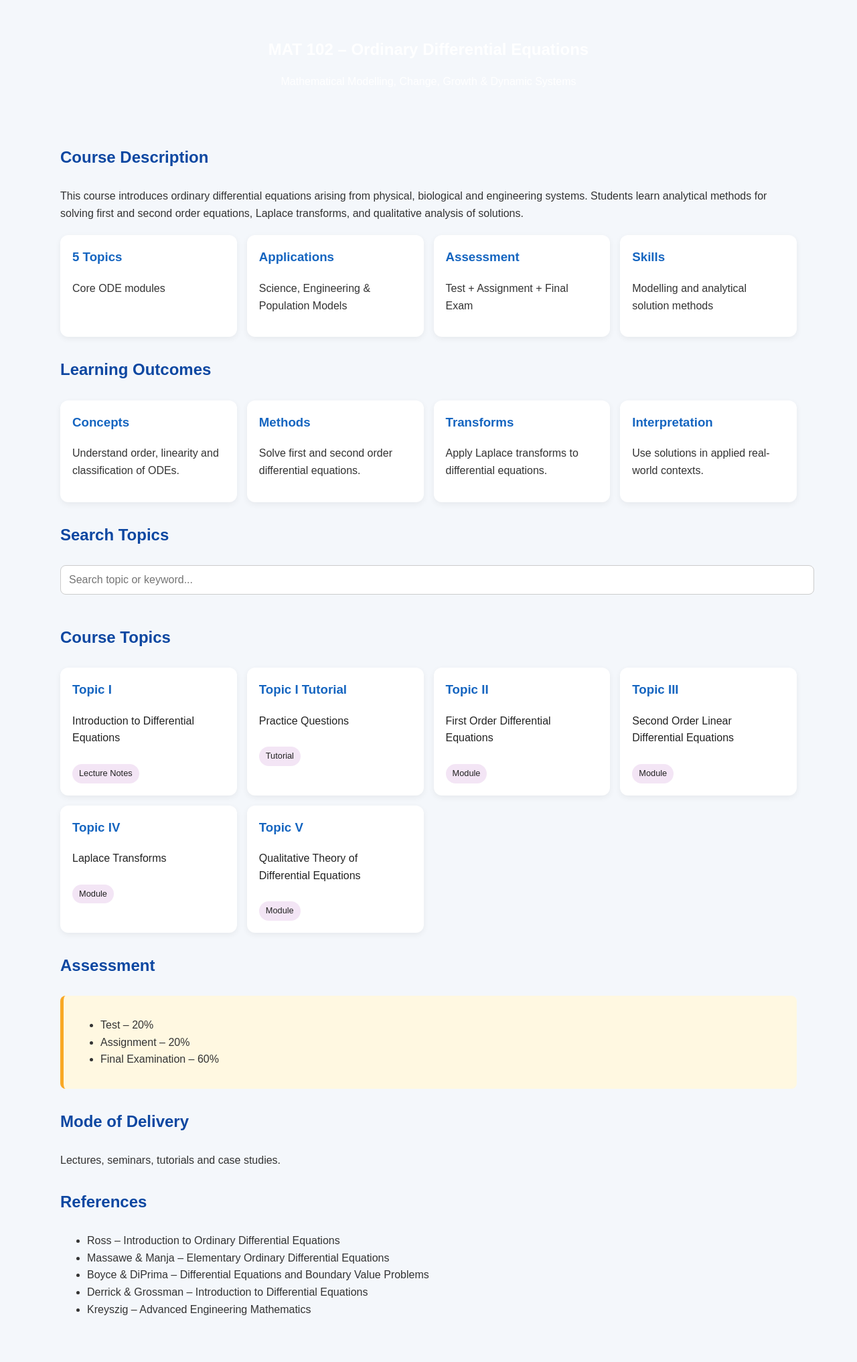
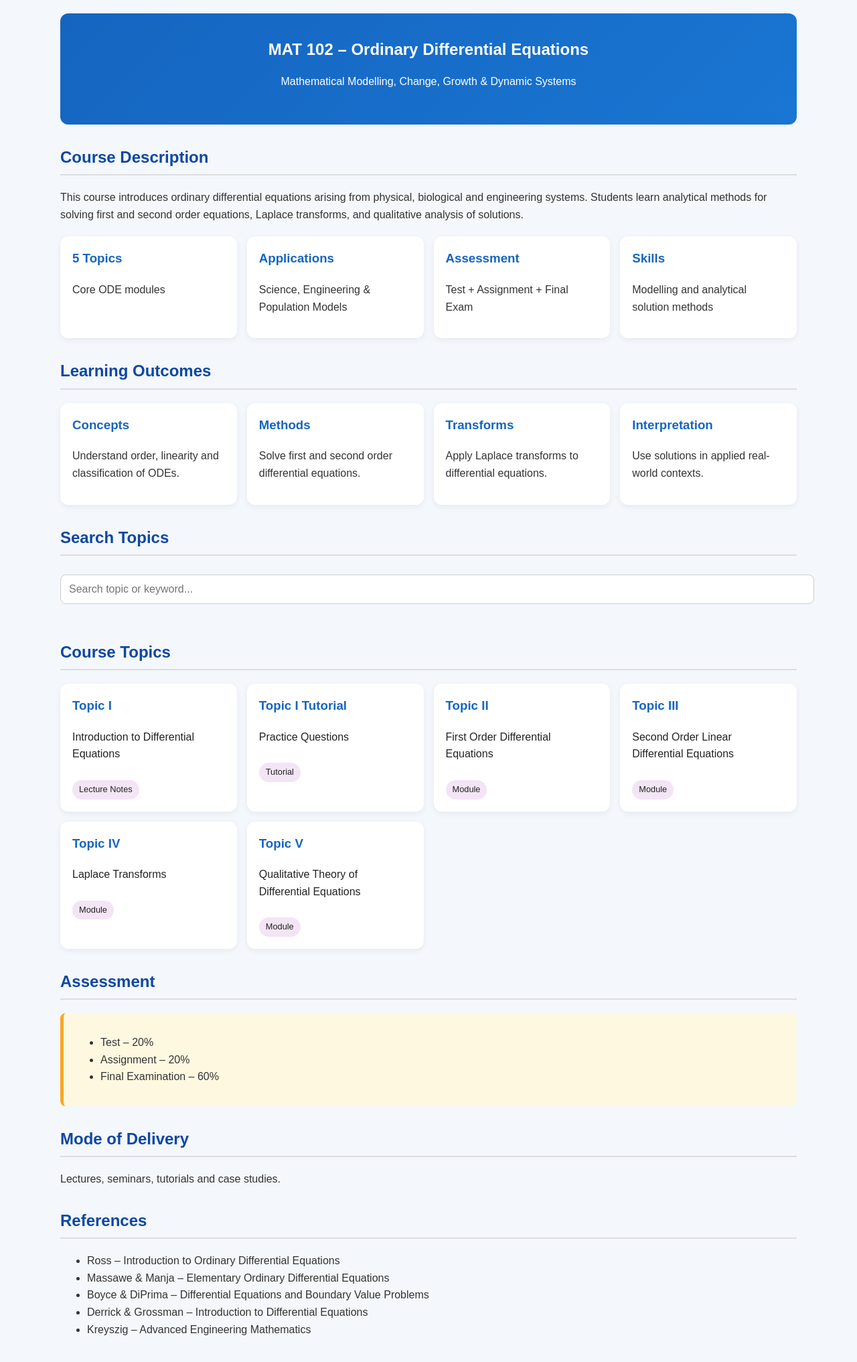
Before and after one commit to FomeA/FomeA.github.io, a Jekyll site: the page _teaching/mat102/index.html, which Jekyll copies as it is, in a window 1280 px wide. Shown: the whole page at 67% size. Built offline with Jekyll 4.4.1, drawn with Linux system fonts in a browser that asks for light colours; before the commit the page ends 2004 px from its top, so only the background shows below that.

Commit message:
Update index.html

```diff
--- a/_teaching/mat102/index.html
+++ b/_teaching/mat102/index.html
@@ -17,7 +17,6 @@
 }
 
 .hero{
-<!--background:linear-gradient(135deg,#6a1b9a,#8e24aa);-->
 background:linear-gradient(135deg,#1565c0,#1976d2);
 color:white;
 padding:35px 20px;
@@ -42,23 +41,33 @@
 padding:18px;
 border-radius:12px;
 box-shadow:0 3px 10px rgba(0,0,0,.06);
-transition:.2s;
+transition:0.25s ease;
 }
 
 .card:hover{
 transform:translateY(-4px);
+box-shadow:0 8px 18px rgba(0,0,0,.12);
 }
 
 .card h3{
 margin-top:0;
-color:#1565c0; <!-- #6a1b9a;-->
+color:#1565c0;
 }
 
 h2{
 margin-top:30px;
-color: #0d47a1; <!--#4a148c;-->
+color:#0d47a1;
 border-bottom:2px solid #ddd;
 padding-bottom:6px;
+}
+
+/* ✅ STICKY SEARCH BAR */
+.search{
+position:sticky;
+top:10px;
+z-index:10;
+background:#f4f7fb;
+padding:8px 0;
 }
 
 .search input{
@@ -117,7 +126,7 @@
 
 .plan-card h3{
 margin:0 0 8px;
-color:#1565c0; <!--#6a1b9a;-->
+color:#1565c0;
 }
 
 .week{
```
